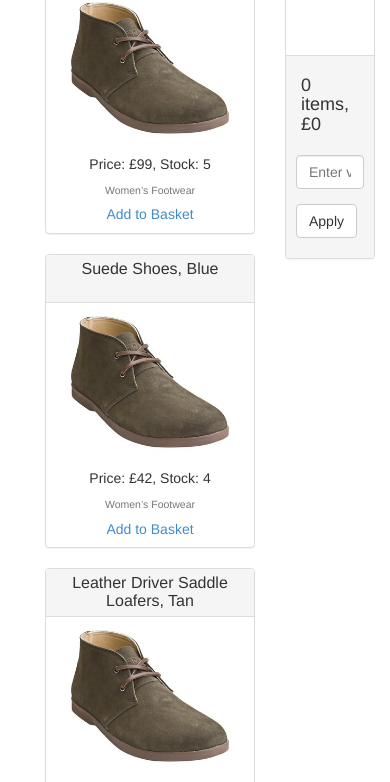
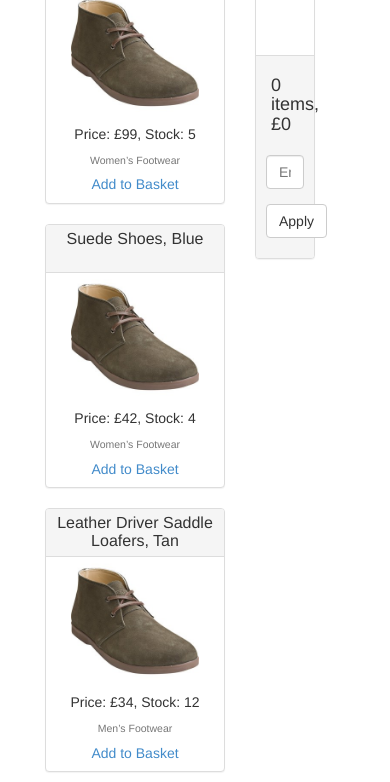
Before and after one commit to Bayonnaise/clothing-website, a plain HTML site: page index.html in a window 390 px wide. Shown: the part 152-934 px from the top of the page. Drawn offline with nearby package versions, Linux system fonts and the light colour scheme.

Commit message:
Restyled product boxes

```diff
--- a/index.html
+++ b/index.html
@@ -19,11 +19,11 @@
 	</nav>
 
 	<article class="container">
-		<section id="product-section" class="col-xs-9">
+		<section id="product-section" class="col-sm-9 col-xs-8">
 			<ul id="inventory-list" class="container-fluid row list-unstyled"></ul>
 		</section>
 
-		<aside id="basket" class="col-xs-3 panel panel-default">
+		<aside id="basket" class="col-sm-3 col-xs-2 panel panel-default">
 			<h2 class='panel-heading'>Basket</h2>
 
 			<div id='basket-body'>
```
